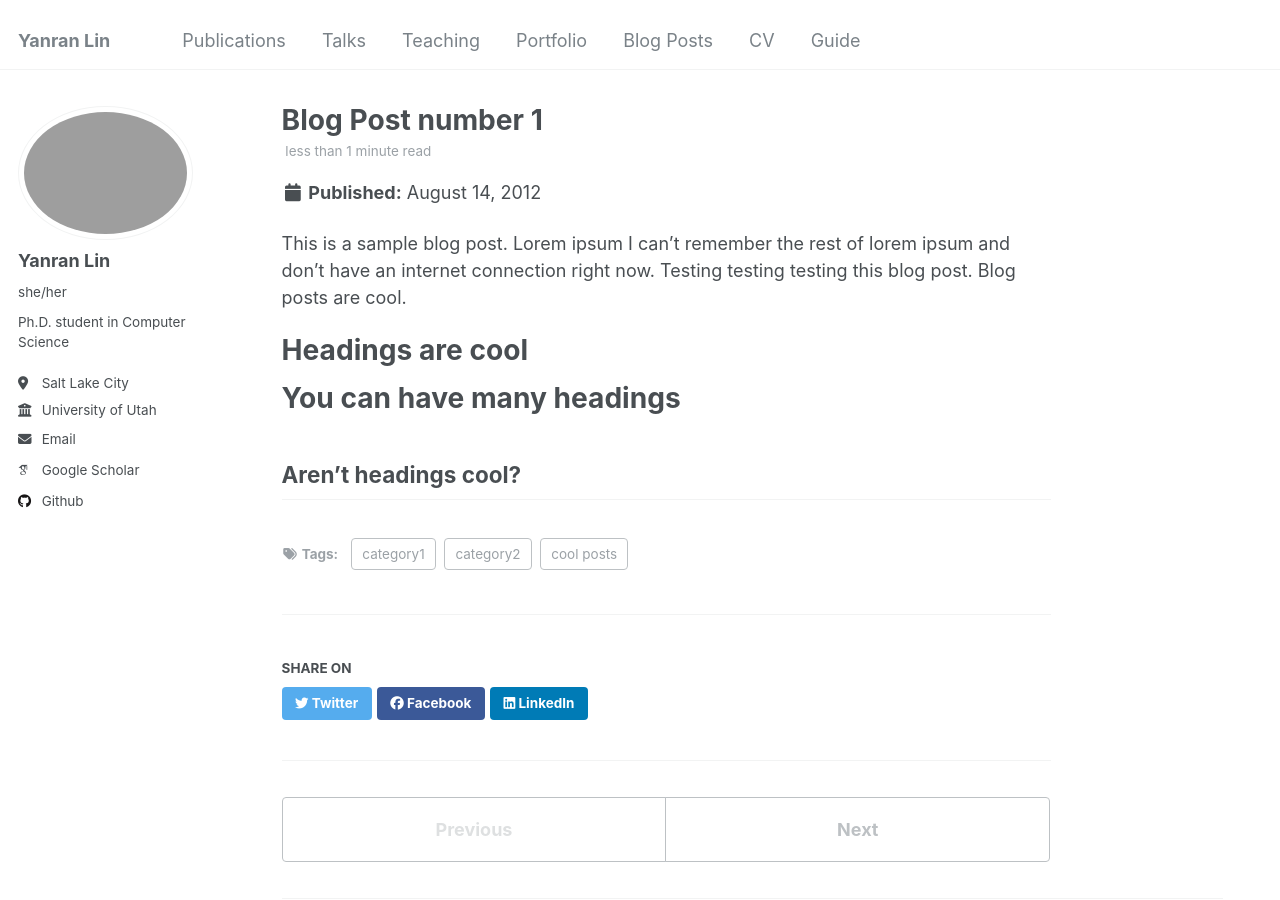
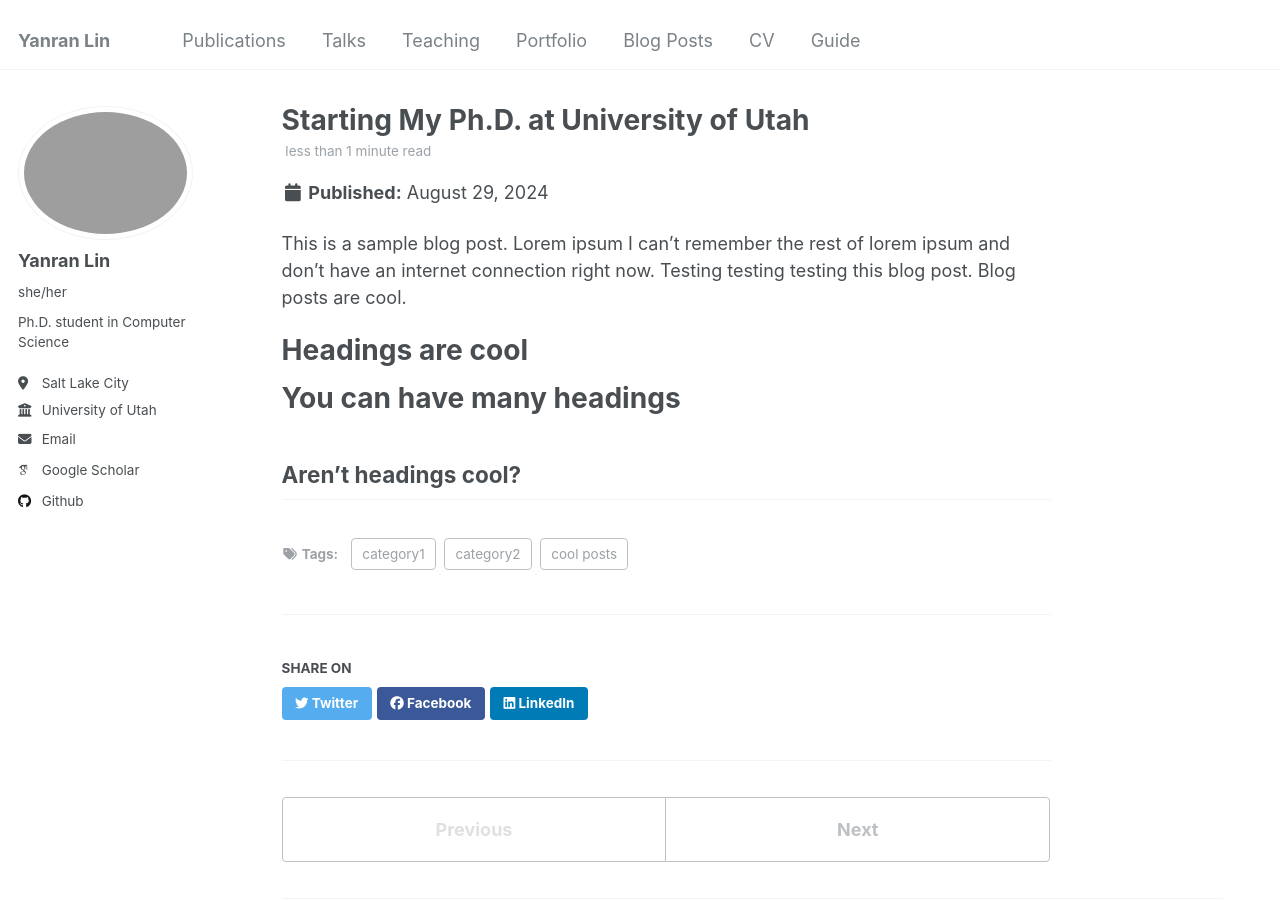
Before and after one commit to Belinda-007/Belinda-007.github.io, a Jekyll site: the page built from _posts/2012-08-14-blog-post-1.md, in a window 1280 px wide and 900 px high. Built offline with Jekyll 4.4.1, drawn with Linux system fonts in a browser that asks for light colours; some web fonts are replaced.

Commit message:
update post

```diff
--- a/_posts/2012-08-14-blog-post-1.md
+++ b/_posts/2012-08-14-blog-post-1.md
@@ -1,6 +1,6 @@
 ---
-title: 'Blog Post number 1'
-date: 2012-08-14
+title: 'Starting My Ph.D. at University of Utah'
+date: 2024-08-29
 permalink: /posts/2012/08/blog-post-1/
 tags:
   - cool posts
```
